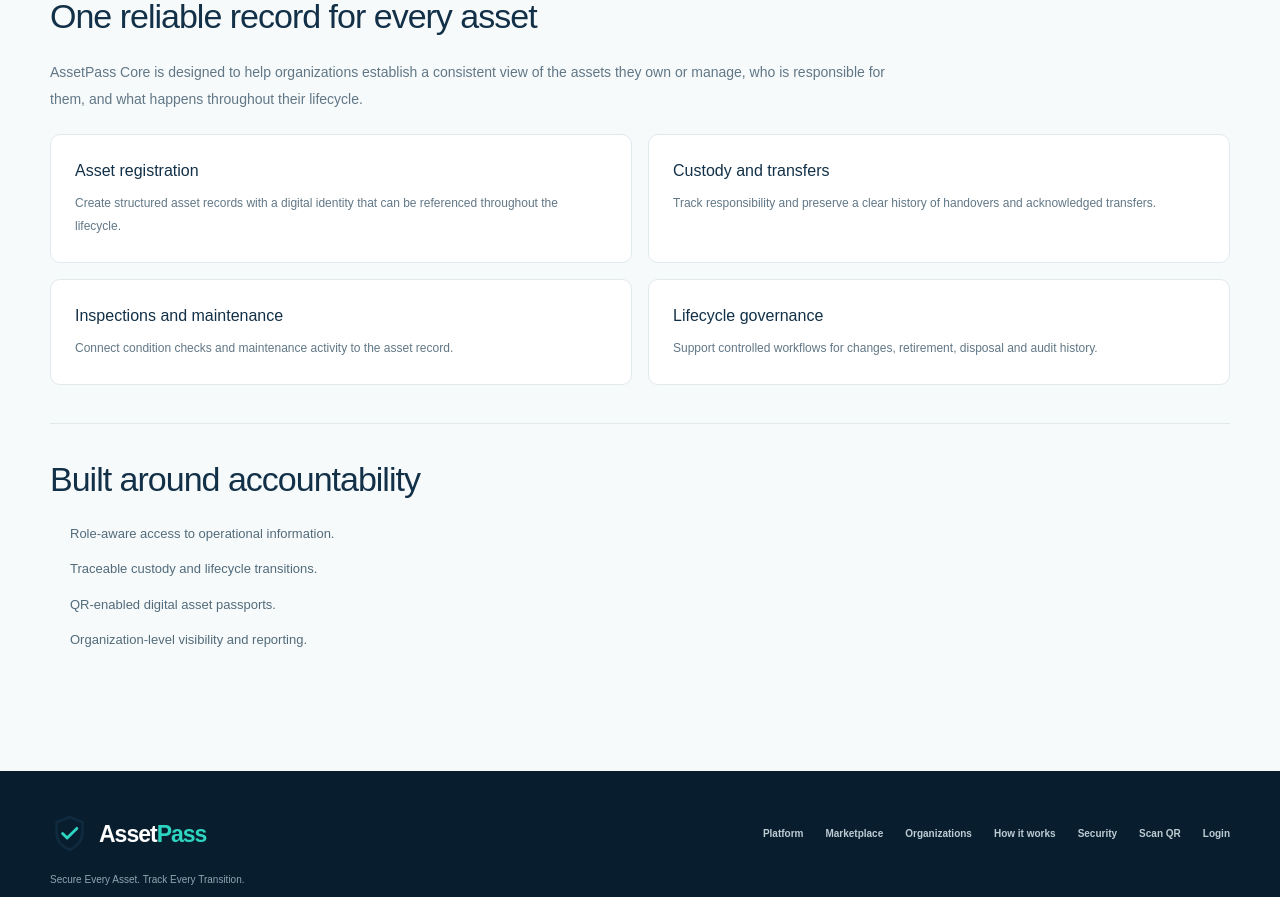
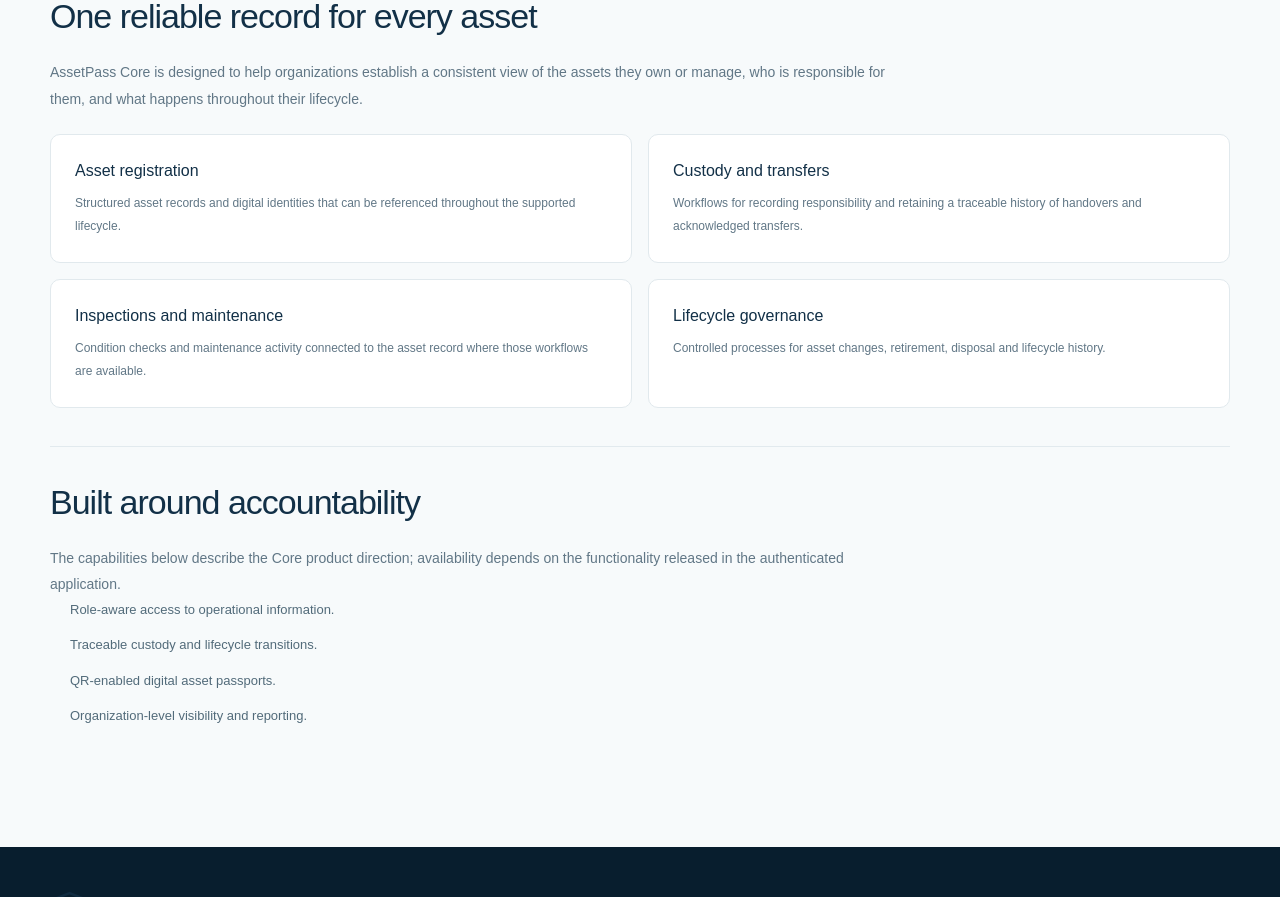
Before and after one commit to hlestakovjames/assetpass-frontend, a Next.js app: page /platform in a window 1280 px wide. Shown: the part 660-1557 px from the top of the page. Built offline with nearby package versions, Linux system fonts and the light colour scheme.

Commit message:
docs: align public website src/app/platform/page.tsx with Release 1 scope

```diff
--- a/src/app/platform/page.tsx
+++ b/src/app/platform/page.tsx
@@ -1,13 +1,24 @@
 import { PublicPage, ContentSection } from "../components/public-page";
 
 export default function PlatformPage() {
-  return <PublicPage eyebrow="ASSETPASS CORE" title="A clearer view of the asset lifecycle." description="Manage organizational assets through structured records, accountable custody, connected inspections and traceable lifecycle activity.">
-    <ContentSection title="One reliable record for every asset"><p>AssetPass Core is designed to help organizations establish a consistent view of the assets they own or manage, who is responsible for them, and what happens throughout their lifecycle.</p><div className="inner-grid">
-      <article className="inner-card"><h3>Asset registration</h3><p>Create structured asset records with a digital identity that can be referenced throughout the lifecycle.</p></article>
-      <article className="inner-card"><h3>Custody and transfers</h3><p>Track responsibility and preserve a clear history of handovers and acknowledged transfers.</p></article>
-      <article className="inner-card"><h3>Inspections and maintenance</h3><p>Connect condition checks and maintenance activity to the asset record.</p></article>
-      <article className="inner-card"><h3>Lifecycle governance</h3><p>Support controlled workflows for changes, retirement, disposal and audit history.</p></article>
-    </div></ContentSection>
-    <ContentSection title="Built around accountability"><ul className="inner-list"><li>Role-aware access to operational information.</li><li>Traceable custody and lifecycle transitions.</li><li>QR-enabled digital asset passports.</li><li>Organization-level visibility and reporting.</li></ul></ContentSection>
+  return <PublicPage eyebrow="ASSETPASS CORE" title="A clearer view of the asset lifecycle." description="AssetPass Core is designed to support organizations with structured asset records, accountable custody, connected inspections and traceable lifecycle activity.">
+    <ContentSection title="One reliable record for every asset">
+      <p>AssetPass Core is designed to help organizations establish a consistent view of the assets they own or manage, who is responsible for them, and what happens throughout their lifecycle.</p>
+      <div className="inner-grid">
+        <article className="inner-card"><h3>Asset registration</h3><p>Structured asset records and digital identities that can be referenced throughout the supported lifecycle.</p></article>
+        <article className="inner-card"><h3>Custody and transfers</h3><p>Workflows for recording responsibility and retaining a traceable history of handovers and acknowledged transfers.</p></article>
+        <article className="inner-card"><h3>Inspections and maintenance</h3><p>Condition checks and maintenance activity connected to the asset record where those workflows are available.</p></article>
+        <article className="inner-card"><h3>Lifecycle governance</h3><p>Controlled processes for asset changes, retirement, disposal and lifecycle history.</p></article>
+      </div>
+    </ContentSection>
+    <ContentSection title="Built around accountability">
+      <p>The capabilities below describe the Core product direction; availability depends on the functionality released in the authenticated application.</p>
+      <ul className="inner-list">
+        <li>Role-aware access to operational information.</li>
+        <li>Traceable custody and lifecycle transitions.</li>
+        <li>QR-enabled digital asset passports.</li>
+        <li>Organization-level visibility and reporting.</li>
+      </ul>
+    </ContentSection>
   </PublicPage>;
 }
```
